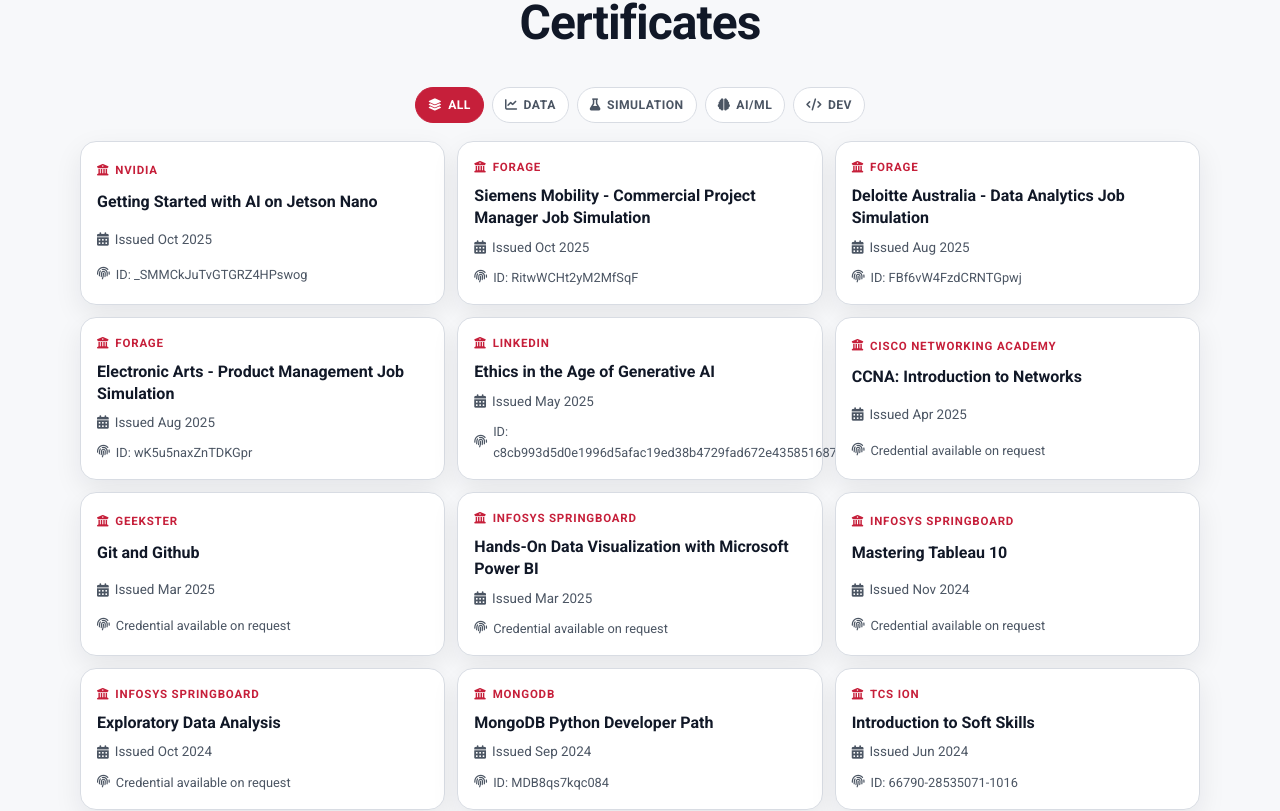
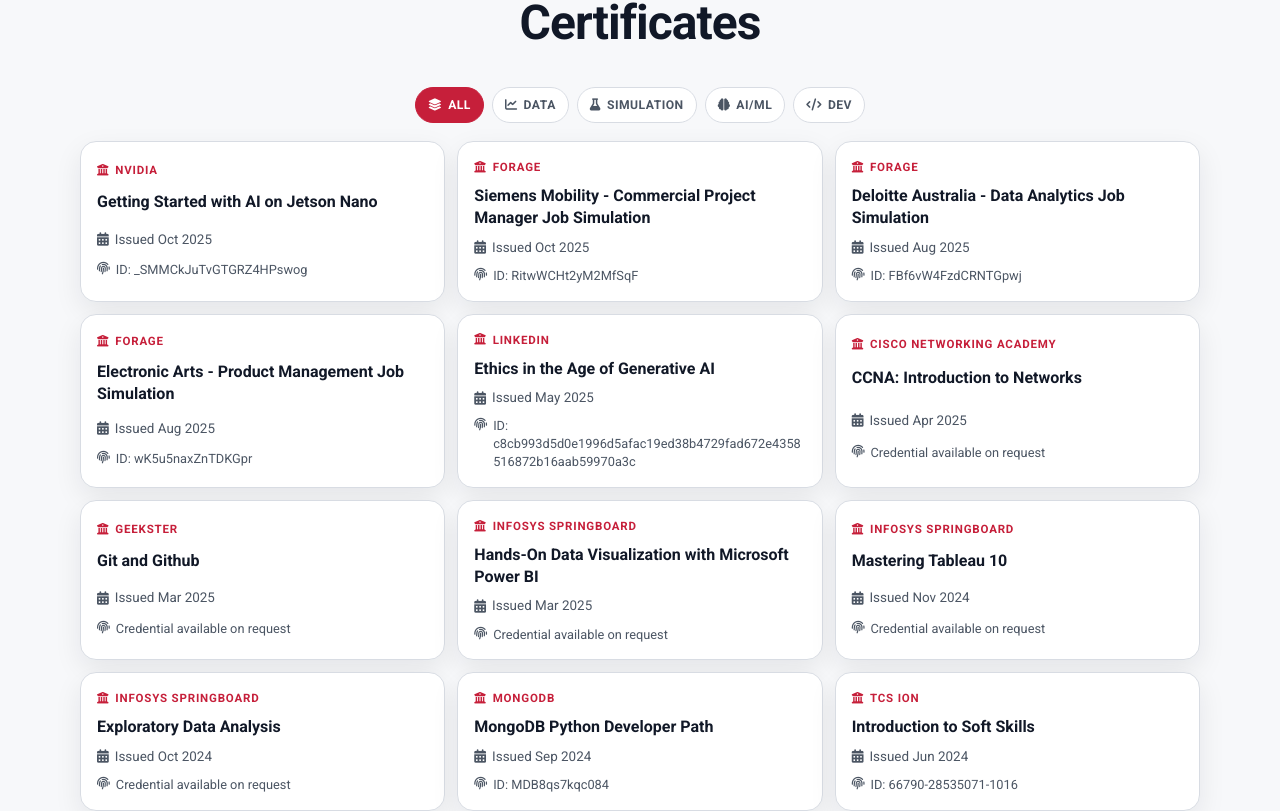
Before and after one commit to earnest-s/Earnest-Portfolio-New, a React (Vite) app: page / in a window 1280 px wide. Shown: the part 3371-4182 px from the top of the page. Built offline with nearby package versions, Linux system fonts and the light colour scheme.

Commit message:
Ui changes

```diff
--- a/src/styles/certificates.css
+++ b/src/styles/certificates.css
@@ -49,6 +49,7 @@
   padding: 16px;
   display: grid;
   gap: 8px;
+  min-width: 0;
 }
 
 .cert-provider {
@@ -63,6 +64,9 @@
   font-family: 'Google Sans', 'Roboto', sans-serif;
   font-size: 1rem;
   line-height: 1.35;
+  overflow-wrap: anywhere;
+  word-break: break-word;
+  min-width: 0;
 }
 
 .cert-issued {
@@ -97,6 +101,9 @@
 .cert-id-text {
   color: var(--text-soft);
   font-size: 0.8rem;
+  overflow-wrap: anywhere;
+  word-break: break-word;
+  line-height: 1.4;
 }
 
 @media (max-width: 980px) {
@@ -106,8 +113,57 @@
 }
 
 @media (max-width: 640px) {
+  .cert-filter-row {
+    flex-wrap: nowrap;
+    justify-content: flex-start;
+    gap: 6px;
+    margin-bottom: 14px;
+    overflow-x: auto;
+    padding-bottom: 2px;
+    -webkit-overflow-scrolling: touch;
+    scrollbar-width: none;
+  }
+
+  .cert-filter-row::-webkit-scrollbar {
+    display: none;
+  }
+
+  .cert-pill {
+    flex: 0 0 auto;
+    padding: 6px 10px;
+    font-size: 0.7rem;
+  }
+
   .cert-template-grid {
     grid-template-columns: 1fr;
+    gap: 10px;
+  }
+
+  .certificate-template-card {
+    padding: 14px;
+  }
+
+  .certificate-template-card h3 {
+    font-size: 0.95rem;
+  }
+
+  .cert-provider {
+    font-size: 0.68rem;
+    letter-spacing: 0.05em;
+  }
+
+  .cert-issued,
+  .cert-id-text {
+    font-size: 0.78rem;
+  }
+
+  .cert-link-btn {
+    width: 100%;
+    justify-content: center;
+  }
+
+  #certificates {
+    padding-bottom: 120px;
   }
 }
 
@@ -128,3 +184,14 @@
 .cert-pill i {
   color: currentColor;
 }
+
+.cert-id-text i {
+  flex-shrink: 0;
+  margin-top: 2px;
+}
+
+.cert-id-text {
+  display: flex;
+  align-items: flex-start;
+  gap: 6px;
+}
--- a/src/styles/header.css
+++ b/src/styles/header.css
@@ -146,6 +146,8 @@
     width: auto;
     max-width: none;
     overflow: visible;
+    opacity: 1;
+    visibility: visible;
   }
 
   .header-shell {
@@ -153,6 +155,8 @@
     padding: 4px;
     width: 100%;
     min-width: 0;
+    background: color-mix(in srgb, var(--surface) 95%, transparent);
+    box-shadow: 0 8px 24px rgba(0, 0, 0, 0.35);
   }
 
   .header-nav {
--- a/src/styles/index.css
+++ b/src/styles/index.css
@@ -118,6 +118,6 @@ textarea {
   }
 
   .app-shell main {
-    padding-bottom: 90px;
+    padding-bottom: 132px;
   }
 }
```
